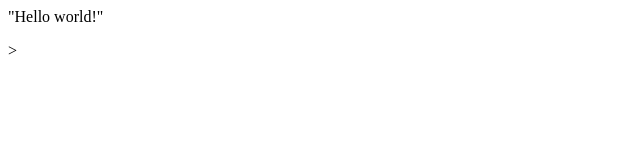
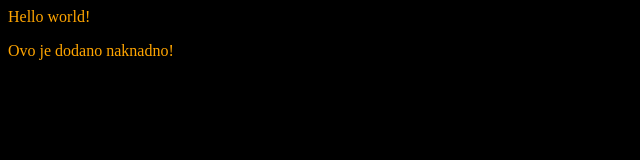
Before and after one commit to dpaljev/Praksa, a plain HTML site: page index.html in a window 1280 px wide. Shown: the whole page, without its empty margins (0-640 px from the left). Drawn offline with Linux system fonts and the light colour scheme.

Commit message:
Drugi commit

```diff
--- a/index.html
+++ b/index.html
@@ -1,3 +1,7 @@
+<head>
+    <link rel="stylesheet" href="styles/main.css">
+</head>
 <body>
-    <p>"Hello world!"</p>
+    <p>Hello world!</p>
+    <script src="scripts/main.js"></script>
 </body>>
--- /dev/null
+++ b/scripts/main.js
@@ -0,0 +1,3 @@
+let myElm = document.createElement("p");
+myElm.innerText = 'Ovo je dodano naknadno!';
+document.body.appendChild(myElm);
--- /dev/null
+++ b/styles/main.css
@@ -0,0 +1,4 @@
+body {background-color: black;}
+p {
+    color: orange;
+}
```
